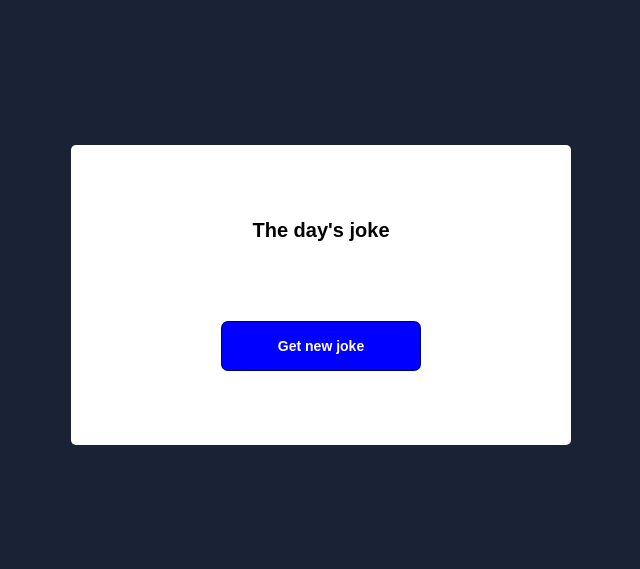
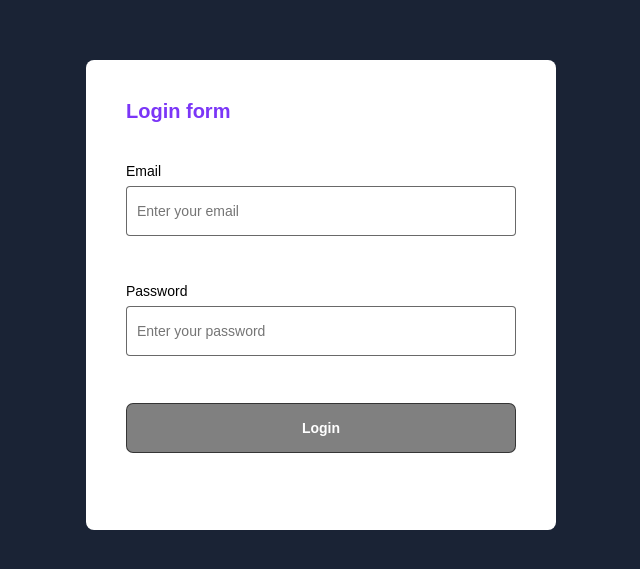
Before and after one commit to AGaleeva/react-typescript, a React (Create React App) app: page / in a window 1280 px wide. Shown: the part 105-674 px from the top of the page, without its empty margins (319-959 px from the left). Built offline with nearby package versions, Linux system fonts and the light colour scheme; no server answers.

Commit message:
lesson25 added

```diff
--- a/package.json
+++ b/package.json
@@ -11,12 +11,14 @@
     "@types/react": "^18.2.39",
     "@types/react-dom": "^18.2.17",
     "@types/styled-components": "^5.1.32",
+    "formik": "^2.4.5",
     "react": "^18.2.0",
     "react-dom": "^18.2.0",
     "react-scripts": "5.0.1",
     "styled-components": "^6.1.1",
     "typescript": "^4.9.5",
-    "web-vitals": "^2.1.4"
+    "web-vitals": "^2.1.4",
+    "yup": "^1.3.2"
   },
   "scripts": {
     "start": "react-scripts start",
--- a/src/App.tsx
+++ b/src/App.tsx
@@ -9,6 +9,7 @@ import Homework22 from 'homeworks/homework22';
 import Homework23 from 'homeworks/homework23';
 import Lesson24 from 'lessons/lesson24';
 import Homework24 from 'homeworks/homework24';
+import Lesson25 from 'lessons/lesson25';
 
 function App() {
   return (
@@ -19,12 +20,13 @@ function App() {
       {/* <Lesson21 /> */}
       {/* <Lesson22 /> */}
       {/* <Lesson24 /> */}
+      <Lesson25 />
 
       {/* <Homework20 /> */}
       {/* <Homework21 /> */}
       {/* <Homework22 /> */}
       {/* <Homework23 /> */}
-      <Homework24 />
+      {/* <Homework24 /> */}
     {/* </div> */}
     </>
   );
--- a/src/components/button/types.ts
+++ b/src/components/button/types.ts
@@ -1,7 +1,7 @@
 export interface ButtonProps {
   name: string;
   type?: 'submit' | 'reset' | 'button' | undefined;
-  onClick: () => void;
+  onClick?: () => void;
   disabled?: boolean;
   isRedFont?: boolean;
 }
--- a/src/components/input/Input.tsx
+++ b/src/components/input/Input.tsx
@@ -1,5 +1,5 @@
 import { InputProps } from './types'
-import { InputContainer, InputLabel, InputComponent } from './styles'
+import { InputContainer, InputLabel, InputComponent, ErrorContainer } from './styles'
 
 function Input({
   placeholder,
@@ -8,9 +8,9 @@ function Input({
   name,
   value,
   onChange,
-  type
+  type,
+  error = undefined,
 }: InputProps) {
-
   const inputID = `${name}-${Math.random()}`;
 
   return (
@@ -23,8 +23,10 @@ function Input({
         name={name}
         placeholder={placeholder}
         disabled={disabled}
-        type = {type}
+        type={type}
+        $error={error}
       />
+      <ErrorContainer>{error}</ErrorContainer>
     </InputContainer>
   );
 }
--- a/src/components/input/styles.ts
+++ b/src/components/input/styles.ts
@@ -1,4 +1,8 @@
 import styled from "styled-components";
+
+interface InputComponentProps {
+  $error: string | undefined;
+}
 
 export const InputContainer = styled.div`
   display: flex;
@@ -13,15 +17,23 @@ export const InputLabel = styled.label`
   color: black;
 `;
 
-export const InputComponent = styled.input`
+export const InputComponent = styled.input<InputComponentProps>`
   width: 100%;
   height: 50px;
   padding: 6px 10px;
   outline: none;
   border-radius: 4px;
-  border: 1px solid rgba(0, 0, 0, 0.59);
   background-color: ${({disabled}) => disabled ? 'lightgrey' : 'white'};
   cursor: ${({disabled}) => disabled ? 'not-allowed' : 'default'};
+  border: ${({ $error }) => (!!$error ? '1px solid red' : "1px solid rgba(0, 0, 0, 0.59)")};
   font-family: Arial, Helvetica, sans-serif;
   font-size: 14px;
 `;
+
+export const ErrorContainer = styled.div`
+  width: 100%;
+  height: fit-content;
+  color: red;
+  font-family: Arial, Helvetica, sans-serif;
+  font-size: 14px;
+`;
--- a/src/components/input/types.ts
+++ b/src/components/input/types.ts
@@ -7,4 +7,5 @@ export interface InputProps {
   value?: string;
   onChange?: ChangeEventHandler<HTMLInputElement> | undefined;
   type?: 'text' | 'password' | 'checkbox'; // string;
+  error?: string | undefined;
 }
--- a/src/homeworks/homework24/Homework24.tsx
+++ b/src/homeworks/homework24/Homework24.tsx
@@ -3,31 +3,49 @@ import { ButtonContainer, Card, Homework24Wrapper, Text, TextHeader } from "./st
 import Button from "components/button";
 
 function Homework24() {
-  const [joke, setJoke] = useState<string>('');
-  const [jokeError, setJokeError] = useState<string>('');
+  const [joke, setJoke] = useState<string | undefined>(undefined);
+  const [jokeQuestion, setJokeQuestion] = useState<string | undefined>(
+    undefined
+  );
+  const [jokeError, setJokeError] = useState<string | undefined>(undefined);
 
-  const getNewJoke = async () => {
+  const getNewJoke = async (isClickedButton?: boolean) => {
+    setJokeError(undefined);
     const response = await fetch(
       "https://official-joke-api.appspot.com/random_joke"
     );
     if (response.ok) {
       const data = await response.json();
-      setJoke(data.setup);
-      setTimeout(() => alert("You got a new joke"), 0);
+      setJokeQuestion(data.setup);
+      setJoke(data.punchline);
+      if (isClickedButton) {
+        alert("You got a new joke")
+      };
     } else {
-      setTimeout(() => alert("Some error occured"), 0);
+      setJokeQuestion(undefined);
+      setJoke(undefined);
+      setJokeError("Some error occured");
+      if (isClickedButton) {
+        alert("Some error occured")
+      };
     }
+  };
 
-  };
-  useEffect(() => {getNewJoke()}, []);
+  useEffect(() => {
+    getNewJoke();
+  }, []);
+
+  // () => getNewJoke() в onClick не обязательно вызывать стрелочную функцию, если нет необходимости передавать аргумент в вызываемой функции
+
   return (
     <Homework24Wrapper>
       <Card>
         <TextHeader>The day's joke</TextHeader>
+        {jokeQuestion && <Text>{jokeQuestion} </Text>}
         {joke && <Text>{joke}</Text>}
         {jokeError && <Text>{jokeError}</Text>}
         <ButtonContainer>
-          <Button name="Get new joke" onClick={() => getNewJoke()} />
+          <Button name="Get new joke" onClick={() => getNewJoke(true)} />
         </ButtonContainer>
       </Card>
     </Homework24Wrapper>
--- /dev/null
+++ b/src/lessons/lesson25/Lesson25.tsx
@@ -0,0 +1,63 @@
+import { useFormik } from 'formik';
+import * as Yup from 'yup';
+// import { useState, useEffect } from 'react';
+import { Lesson25Wrapper, LoginForm, Text } from './styles';
+import Input from 'components/input';
+import Button from 'components/button';
+
+function Lesson25() {
+
+  const schema = Yup.object().shape({
+    // Создаем объект schema, в котором делаем валидацию наших полей в форме и передаем его в хук useFormik
+    email: Yup.string().required('Email is required').email('Incorrect email format'),
+    password: Yup.string().min(3, 'Minimal password length is 3 symbol').max(10, 'Maximal password length is 10 symbol').required('Password is required'),
+  });
+
+  // создаем объект formik, который включает в себя все необходимые функции и св-ва для управления данными из формы
+
+  const formik = useFormik({
+    initialValues: {
+      email: "",
+      password: "",
+    },
+    validationSchema: schema,
+    validateOnChange: true,
+    // validateOnBlur: true,
+    onSubmit: (values, actions) => {
+      console.log(values);
+      console.log(actions);
+      actions.resetForm(); // при нажатии на кнопку форма очищается
+      console.log('submit values now');
+    },
+  });
+
+  console.log(formik);
+
+  return (
+    <Lesson25Wrapper>
+      <LoginForm onSubmit={formik.handleSubmit}>
+        <Text>Login form</Text>
+        <Input
+        // Передаем пропсу email компоненту Input, чтобы в нем отобразить ошибку
+          error={formik.errors.email}
+          name="email"
+          value={formik.values.email}
+          onChange={formik.handleChange}
+          label="Email"
+          placeholder="Enter your email"
+        />
+        <Input
+          error={formik.errors.password}
+          name="password"
+          value={formik.values.password}
+          onChange={formik.handleChange}
+          label="Password"
+          placeholder="Enter your password"
+        />
+        <Button disabled={!formik.isValid || !formik.values.email || !formik.values.password} name="Login" type='submit' />
+      </LoginForm>
+    </Lesson25Wrapper>
+  );
+}
+
+export default Lesson25;
--- /dev/null
+++ b/src/lessons/lesson25/index.ts
@@ -0,0 +1,3 @@
+import Lesson25 from "./Lesson25";
+
+export default Lesson25;
--- /dev/null
+++ b/src/lessons/lesson25/styles.ts
@@ -0,0 +1,32 @@
+import styled from "styled-components";
+import { colors } from "styles/colors";
+
+export const Lesson25Wrapper = styled.div`
+  display: flex;
+  flex-direction: row;
+  align-items: center;
+  justify-content: center;
+  padding: 70px;
+  width: 100%;
+  height: 100%;
+  gap: 100px;
+  background-color: ${colors.primary};
+`;
+
+export const LoginForm = styled.form`
+  display: flex;
+  flex-direction: column;
+  gap: 40px;
+  padding: 40px;
+  min-width: 470px;
+  min-height: 470px;
+  border-radius: 8px;
+  background-color: white;
+`;
+
+export const Text = styled.p`
+font-family: Arial, Helvetica, sans-serif;
+font-size: 20px;
+font-weight: bold;
+color: rgb(123, 54, 247);
+`;
```
Also changed, not shown: 1 other file (tests, documents, lock files or other folders).
